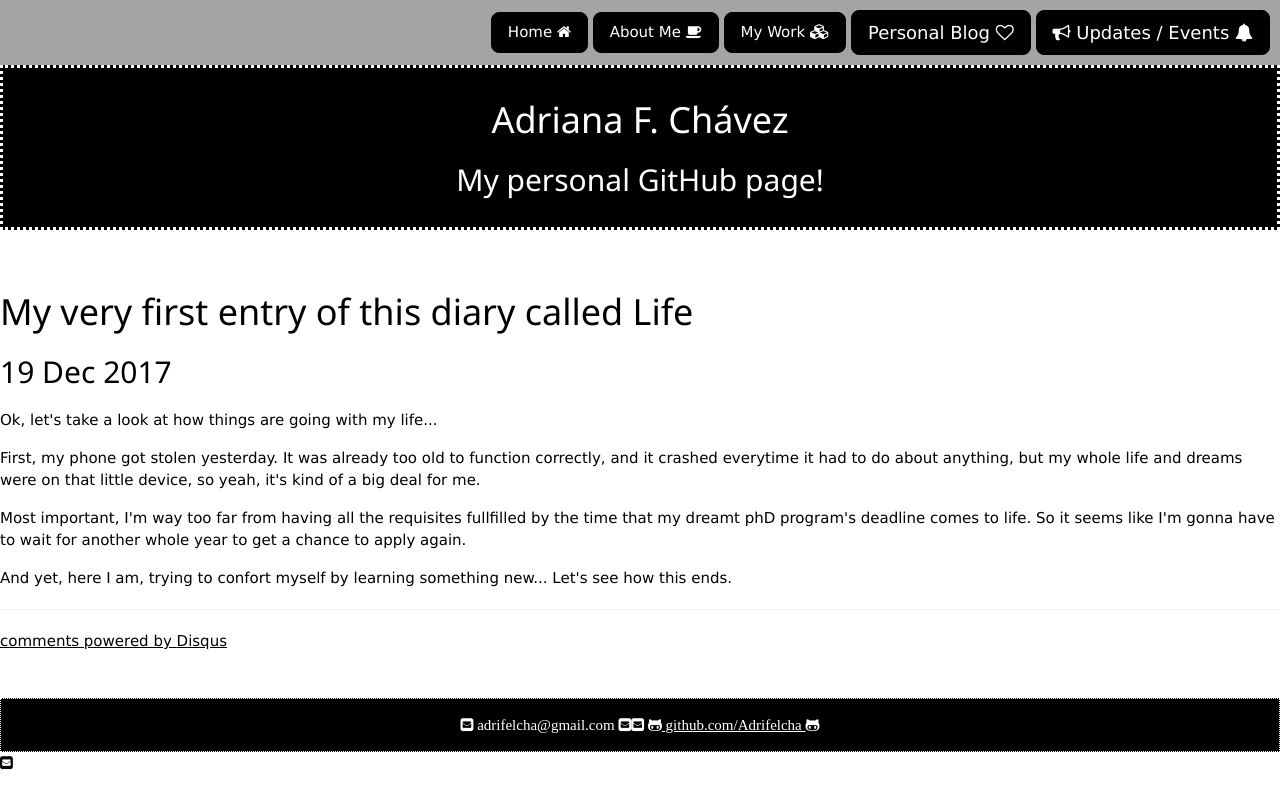
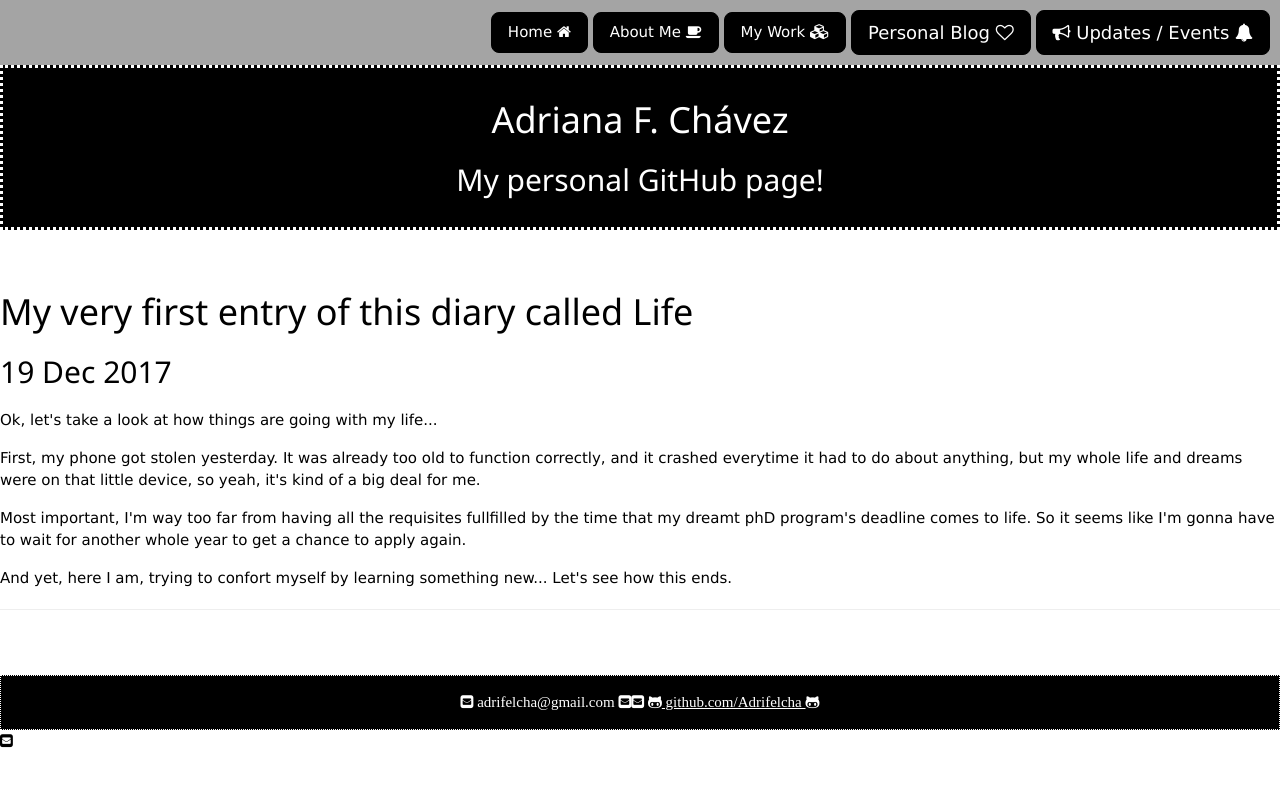
Before and after one commit to Adrifelcha/Adrifelcha-github.io, a Jekyll site: the page built from _posts/2014-04-30-adrifelcha-site-launched.html, in a window 1280 px wide. Shown: the top 809 px of the page. Built offline with Jekyll 4.4.1, drawn with Linux system fonts in a browser that asks for light colours; comment, search, counter and statistics services are not loaded; some of the changed lines change nothing that is shown.

Commit message:
Update disqus.html

```diff
--- a/_includes/disqus.html
+++ b/_includes/disqus.html
@@ -1,13 +1,20 @@
 <div id="disqus_thread"></div>
-    <script type="text/javascript">
-        /* * * CONFIGURATION VARIABLES: EDIT BEFORE PASTING INTO YOUR WEBPAGE * * */
-        var disqus_shortname = 'adrifelcha'; // required: replace jmcglone with your forum shortname
-        /* * * DON'T EDIT BELOW THIS LINE * * */
-        (function() {
-            var dsq = document.createElement('script'); dsq.type = 'text/javascript'; dsq.async = true;
-            dsq.src = '//' + disqus_shortname + '.disqus.com/embed.js';
-            (document.getElementsByTagName('head')[0] || document.getElementsByTagName('body')[0]).appendChild(dsq);
-        })();
-    </script>
-    <noscript>Please enable JavaScript to view the <a href="http://disqus.com/?ref_noscript">comments powered by Disqus.</a></noscript>
-    <a href="http://disqus.com" class="dsq-brlink">comments powered by <span class="logo-disqus">Disqus</span></a>
+<script>
+
+/**
+*  RECOMMENDED CONFIGURATION VARIABLES: EDIT AND UNCOMMENT THE SECTION BELOW TO INSERT DYNAMIC VALUES FROM YOUR PLATFORM OR CMS.
+*  LEARN WHY DEFINING THESE VARIABLES IS IMPORTANT: https://disqus.com/admin/universalcode/#configuration-variables*/
+/*
+var disqus_config = function () {
+this.page.url = PAGE_URL;  // Replace PAGE_URL with your page's canonical URL variable
+this.page.identifier = PAGE_IDENTIFIER; // Replace PAGE_IDENTIFIER with your page's unique identifier variable
+};
+*/
+(function() { // DON'T EDIT BELOW THIS LINE
+var d = document, s = d.createElement('script');
+s.src = 'https://adrifelcha.disqus.com/embed.js';
+s.setAttribute('data-timestamp', +new Date());
+(d.head || d.body).appendChild(s);
+})();
+</script>
+<noscript>Please enable JavaScript to view the <a href="https://disqus.com/?ref_noscript">comments powered by Disqus.</a></noscript>
```
